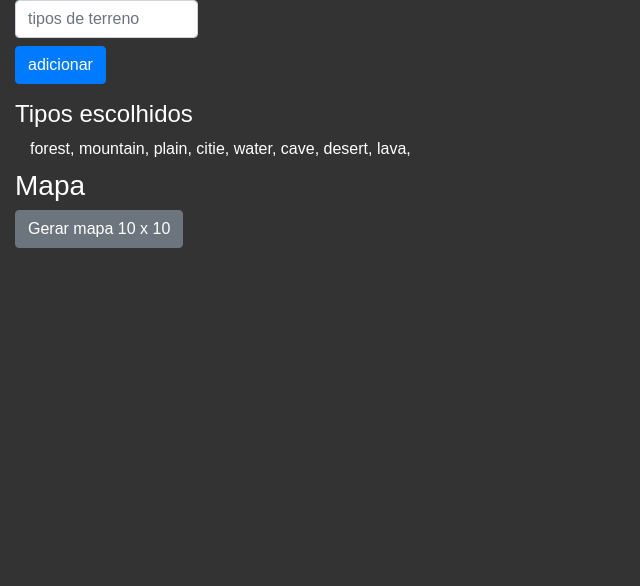
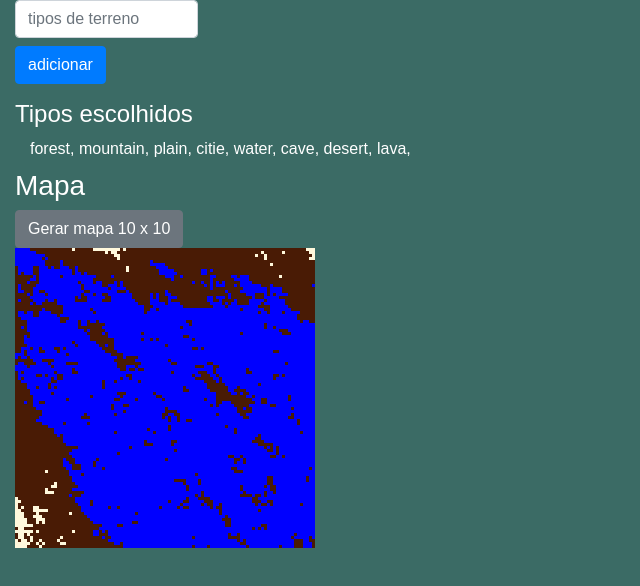
Before and after one commit to kennedy-f/mapGenerator, a plain HTML site: page index.html in a window 1280 px wide. Shown: the whole page, without its empty margins (0-640 px from the left). Drawn offline with Linux system fonts and the light colour scheme.

Commit message:
Criado mapa

```diff
--- a/css/main.css
+++ b/css/main.css
@@ -1,5 +1,28 @@
 *, body, html {
-    background-color: #333333;
+    background-color: #3b6b65;
     color: white;
     font-family: Arial, Helvetica, sans-serif;
 }
+
+#map {
+    display: flex;
+    flex-direction: rpw;
+    width: 800px;
+    height: 800px;
+}
+
+.mar {
+    background-color: blue;
+    width: 3px;
+    height: 3px;
+}
+.terra{
+    background-color: #491b05;
+    width: 3px;
+    height: 3px;
+}
+.montanha {
+    background-color: cornsilk;
+    width: 3px;
+    height: 3px;
+}
--- a/index.html
+++ b/index.html
@@ -38,7 +38,7 @@
         <div id="mapGen" class="col">
             <h3> Mapa</h3>
             <button onclick="showMap(10)" class="btn btn-secondary">Gerar mapa 10 x 10</button>
-            <div id="map" class="col-8">
+            <div id="map" width="800px">
 
             </div>
 
--- a/js/main.js
+++ b/js/main.js
@@ -1,6 +1,7 @@
 $(document).ready(function () {
     console.log('Digite generateMap');
     console.log('Está function que esta a preencher a matriz')
+    gera(matriz);
     showTypes();
 })
 
@@ -114,7 +115,26 @@ function generateContinent(matriz) {
     console.log(matriz)
     return matriz
 }
-generateContinent(generateMap(100))
+var matriz = generateContinent(generateMap(100))
+
+//Function que gera a matriz
+//Pra adicionar outras variantes só criar a classe no main.css
+//
+function gera(matriz) {
+    for (var i = 0 ; i < matriz.length ; i++) {
+        $('<div id="coluna'+ i + '">').appendTo('#map');
+        for ( var j = 0 ; j < matriz.length; j++){
+            if (matriz[i][j] < 5){
+                $('<div class="mar"></div>').appendTo('#coluna'+ i)
+            }else if (matriz[i][j] <= 15 ){
+                $('<div class="terra"></div>').appendTo('#coluna'+ i)
+            } else if (matriz[i][j] <= 20 ) {
+                $('<div class="montanha"></div>').appendTo('#coluna'+ i)
+            }
+        }
+        $('</div>').appendTo('#map');
+    }
+}
 
 function drunkWalker(){
 // to-do fazer todo o drunkWalker rolar aqui dentro
```
Also changed, not shown: img/azul.png (added), img/download.png (added), img/marrom.jpg (added).
